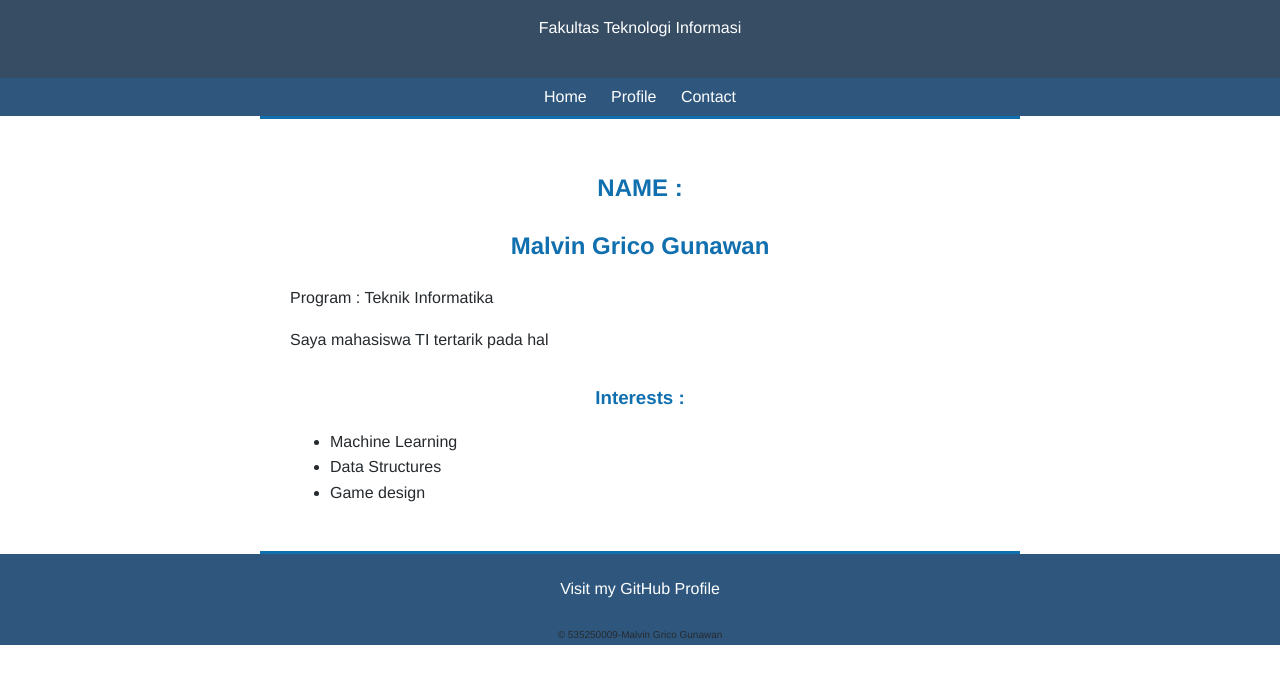
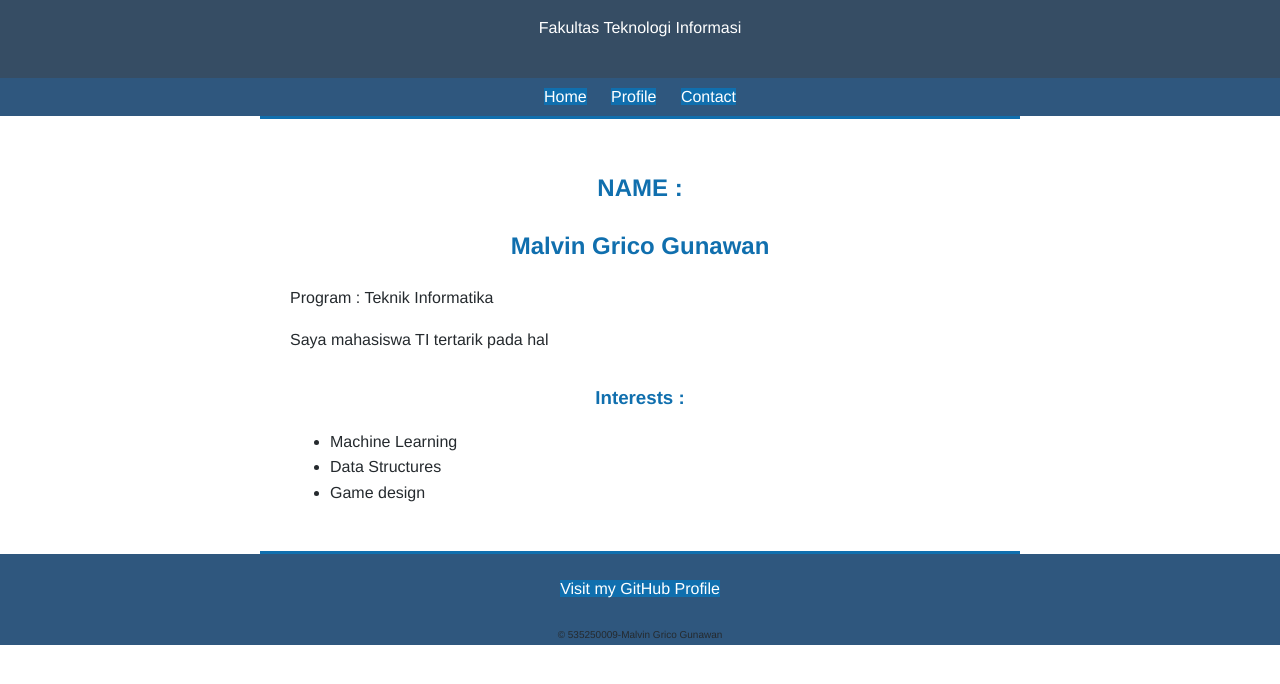
Before and after one commit to Malvin-G-G/Front-End-Class, a plain HTML site: page Pertemuan1/index.html in a window 1280 px wide. Shown: the part 86-770 px from the top of the page. Drawn offline with Linux system fonts and the light colour scheme.

Commit message:
Fix CSS selector for navigation linksfix

```diff
--- a/Pertemuan1/style.css
+++ b/Pertemuan1/style.css
@@ -23,7 +23,7 @@
     text-decoration: none;
 }
 
-nav a1 {
+nav a {
     background: #106fae;
     color: #ffffff;
     margin: 0 10px;
```
